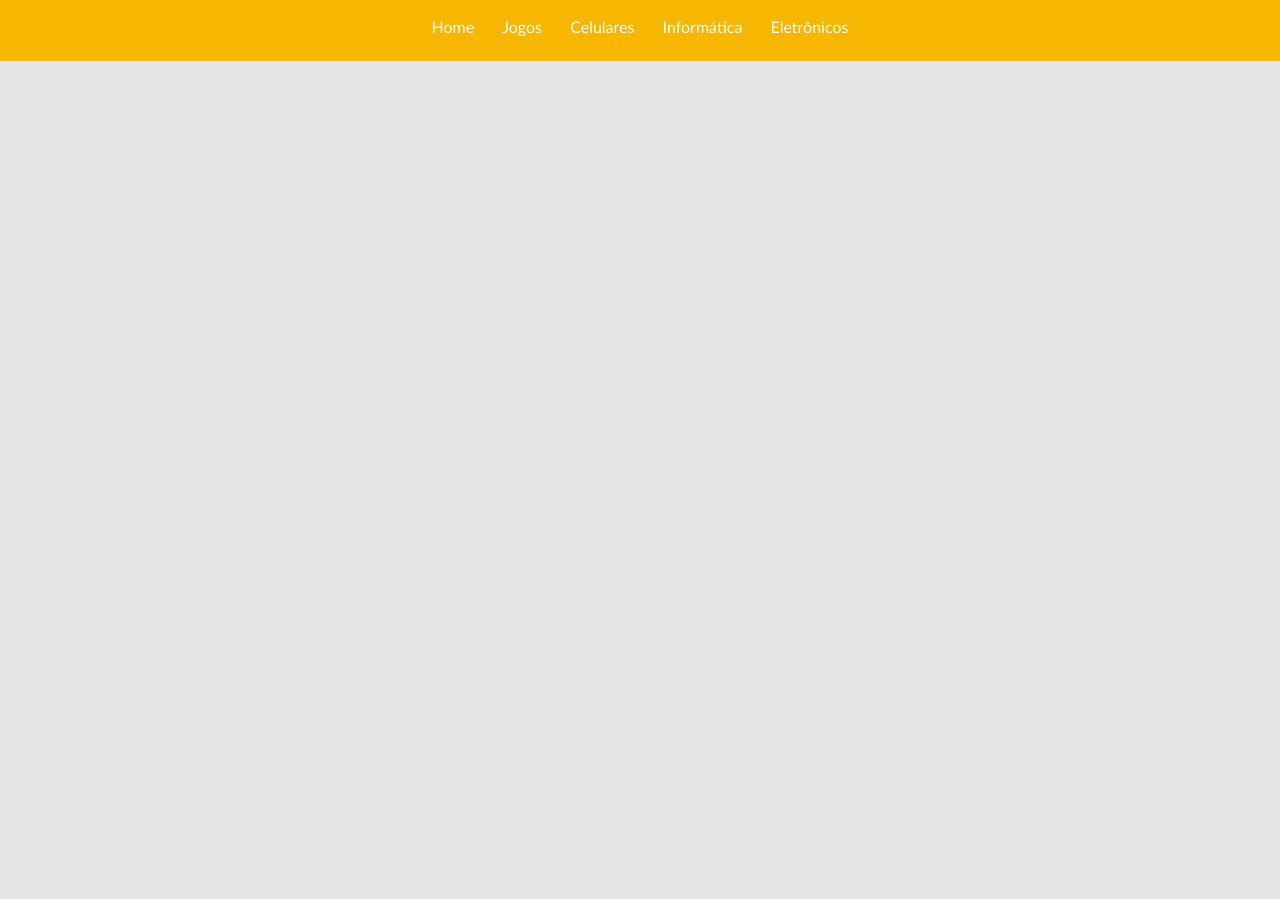
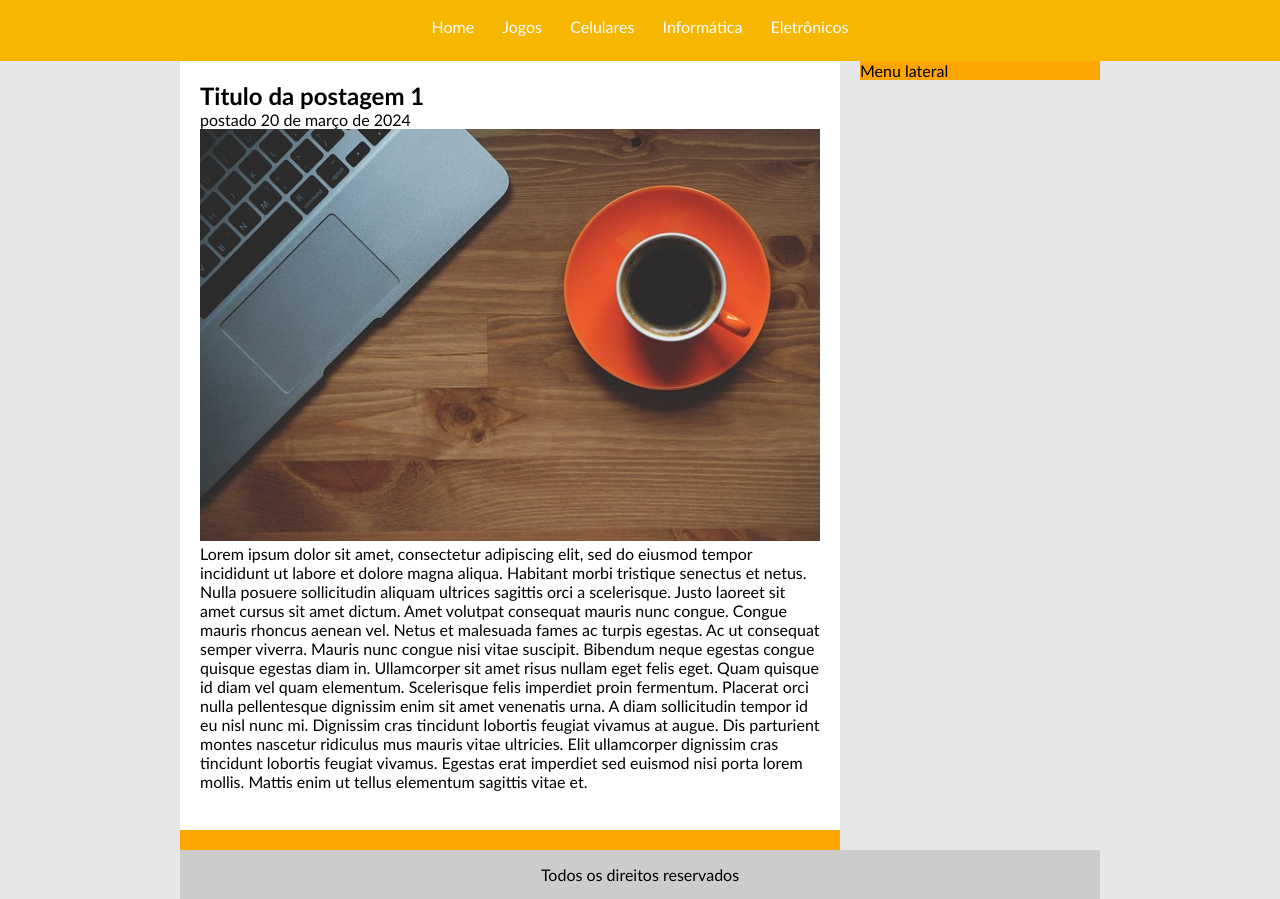
Before and after one commit to MateusNespoli/CSS-basico-TecBlog, a plain HTML site: page index.html in a window 1280 px wide. Shown: the part 76-975 px from the top of the page. Before the commit the page ends 800 px from the top, so only its background shows below. Drawn offline with Linux system fonts and the light colour scheme.

Commit message:
area de postagem

```diff
--- a/css/style.css
+++ b/css/style.css
@@ -19,6 +19,37 @@ body {
 
 #area-logo, #area-menu {
     padding: 10px;
+}
+
+#area-principal {
+    width: 920px;
+    margin: 0 auto;
+}
+
+#area-postagens,#area-lateral {
+    background: orange;
+}
+#area-postagens {
+    width: 660px;
+    float: left;
+}
+
+#area-lateral {
+    width: 240px;
+    float: right;
+}
+
+.postagem {
+    padding: 20px;
+    margin-bottom: 20px;
+    background: white;
+}
+
+#rodape {
+    clear: both;
+    text-align: center;
+    padding: 15px;
+    background: #CCC;
 }
 /*
 *** Formatações do menu ***
--- a/index.html
+++ b/index.html
@@ -19,6 +19,30 @@
             <a href="informatica.html">Informática</a>
             <a href="eletronicos.html">Eletrônicos</a>
         </div>
+
+    </div>
+
+    <div id="area-principal">
+        <div id="area-postagens">
+
+            <div class="postagem">
+                <h2>Titulo da postagem 1</h2>
+                <span> postado 20 de março de 2024</span>
+                <img width= "620px" src="imagens/imagem1.jpg">
+                <p>
+                    Lorem ipsum dolor sit amet, consectetur adipiscing elit, sed do eiusmod tempor incididunt ut labore et dolore magna aliqua. Habitant morbi tristique senectus et netus. Nulla posuere sollicitudin aliquam ultrices sagittis orci a scelerisque. Justo laoreet sit amet cursus sit amet dictum. Amet volutpat consequat mauris nunc congue. Congue mauris rhoncus aenean vel. Netus et malesuada fames ac turpis egestas. Ac ut consequat semper viverra. Mauris nunc congue nisi vitae suscipit. Bibendum neque egestas congue quisque egestas diam in. Ullamcorper sit amet risus nullam eget felis eget. Quam quisque id diam vel quam elementum. Scelerisque felis imperdiet proin fermentum. Placerat orci nulla pellentesque dignissim enim sit amet venenatis urna. A diam sollicitudin tempor id eu nisl nunc mi. Dignissim cras tincidunt lobortis feugiat vivamus at augue. Dis parturient montes nascetur ridiculus mus mauris vitae ultricies. Elit ullamcorper dignissim cras tincidunt lobortis feugiat vivamus. Egestas erat imperdiet sed euismod nisi porta lorem mollis. Mattis enim ut tellus elementum sagittis vitae et.
+                </p>
+                <a href="">Leia mais</a>
+            </div>
+        </div>
+
+        <div id="area-lateral">
+            Menu lateral
+        </div>
+
+        <div id="rodape">
+            Todos os direitos reservados
+        </div>
     </div>
 </body>
 </html>
```
Also changed, not shown: imagens/imagem1.jpg (added), imagens/imagem2.jpg (added), imagens/imagem3.jpg (added), imagens/imagem4.jpg (added), imagens/imagem5.jpg (added).
